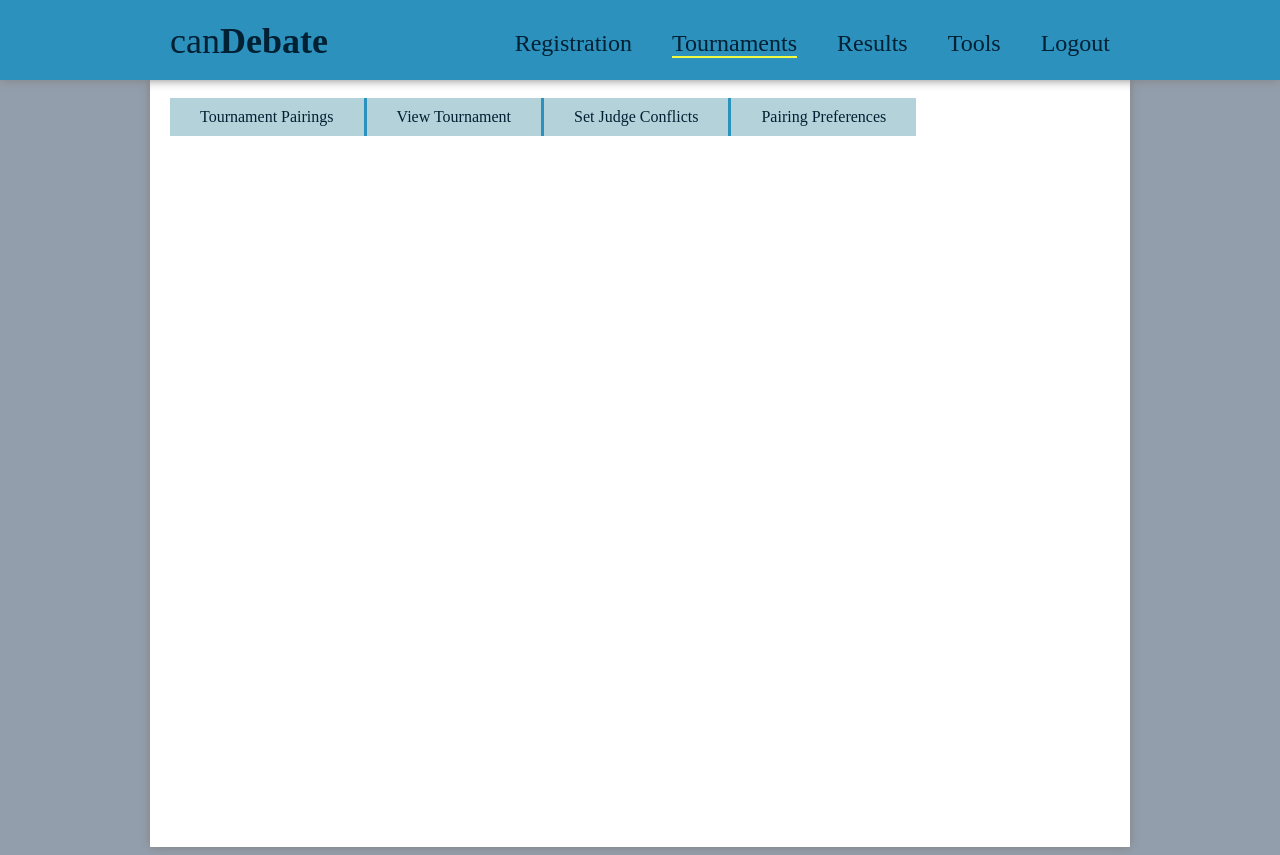
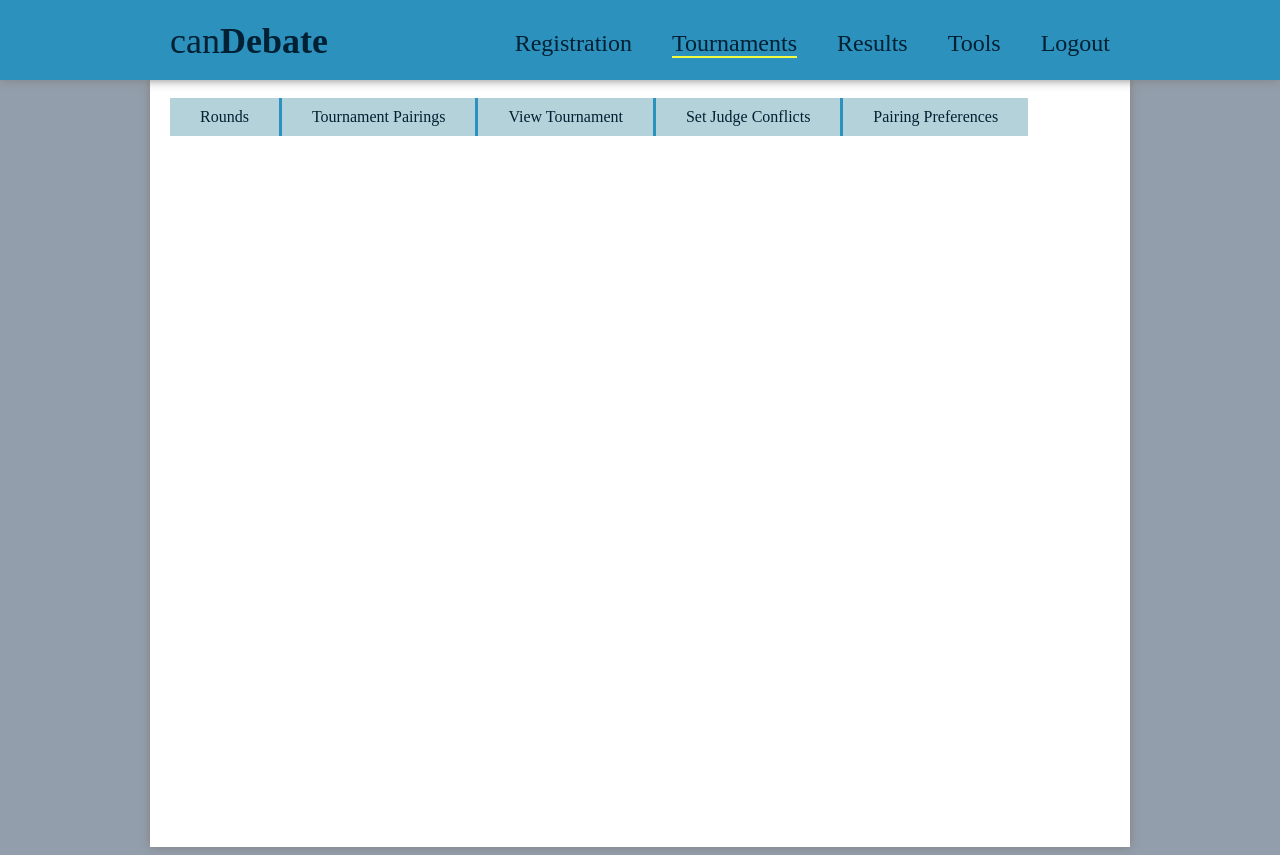
Before and after one commit to sheazds/DebateSoftware, a PHP site: page /debatesoft/tournaments.php in a window 1280 px wide. Run offline with PHP 8.4, Linux system fonts and the light colour scheme.

Commit message:
Merge branch 'WorkingWithDatabase'

```diff
--- a/debatesoft/tournaments.php
+++ b/debatesoft/tournaments.php
@@ -11,6 +11,7 @@
 		<div id="main">
 			<script src="scripts/buttonbar.js"></script>
 			<div id="buttonbar">
+                <a class="button" href="#round" id="round">Rounds</a>
 				<a class="button" href="#pairings" id="pairings">Tournament Pairings</a>
 				<a class="button" href="#view" id="view">View Tournament</a>
 				<a class="button" href="#conflicts" id="conflicts">Set Judge Conflicts</a>
```
